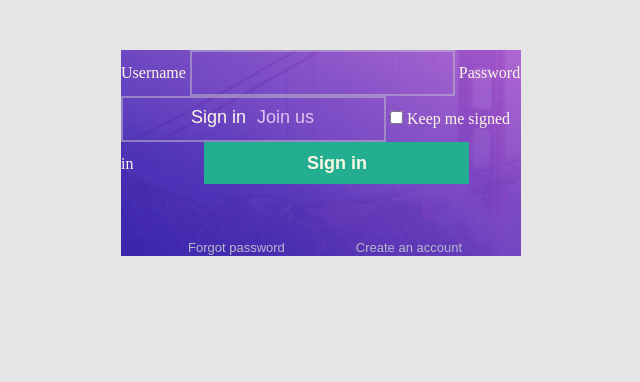
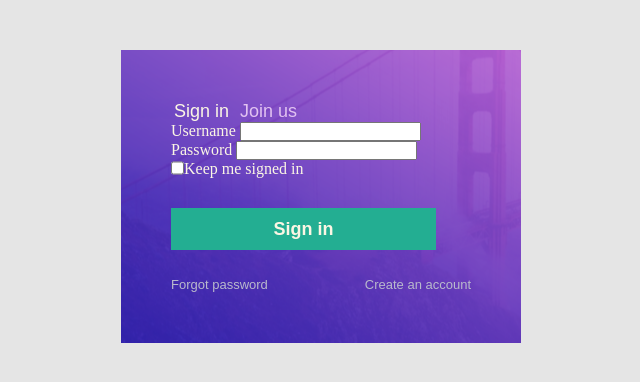
Before and after one commit to Katiasun/Lesson12_part2, a plain HTML site: page index.html in a window 1280 px wide. Shown: the whole page, without its empty margins (319-959 px from the left). Drawn offline with Linux system fonts and the light colour scheme.

Commit message:
added div

```diff
--- a/css/style.css
+++ b/css/style.css
@@ -11,24 +11,19 @@ body {
   width: 466px;
 }
 .card {
+  display: block;
   margin: 0 auto;
-  /* display: flex; */
-  /* position: absolute; */
+  padding: 50px;
   width: 400px;
   background: url("../img/Image.png") center center no-repeat;
 }
-/* .card::after {
-  background: url("../img/shadow.png");
-} */
+
 .header {
   position: relative;
 }
-.header__actions {
-  position: absolute;
-  left: 67px;
-  top: 56px;
-}
 .actions {
+  display: block;
+
   font-family: "Quicksand", sans-serif;
   line-height: 22px;
   font-size: 18px;
@@ -44,7 +39,7 @@ body {
   padding: 2px;
 }
 .actions a:hover {
-  border: 1px solid rgb(66, 8, 121);
+  text-decoration: underline #e66a64;
 }
 .join {
   color: #e1c2f1;
@@ -55,32 +50,35 @@ body {
   display: flex;
 }
 .field {
-  flex-direction: column;
   margin-bottom: 27px;
   color: #fbf6e4;
   font-size: 16px;
 }
-#username,
-#password {
+label .username,
+label .password {
   border: 2px solid rgba(191, 185, 204, 0.54);
-  box-sizing: border-box;
+
   background: none;
   height: 46px;
   width: 265px;
 }
+.check {
+  display: flex;
+
+  height: 16px;
+}
 .button {
-  font-weight: bold;
+  font-family: " Quicksand", sans-serif;
+  font-weight: 700;
   font-size: 18px;
   line-height: 22px;
-
+  margin-top: 32px;
   background: #23ae92;
   color: #fbf6e4;
 
   width: 265px;
   height: 42px;
   border: none;
-  margin-left: 67px;
-  margin-bottom: 27px;
 
   padding: 10px 100px;
   cursor: pointer;
@@ -88,15 +86,17 @@ body {
 .button:hover {
   background: #23ae61;
 }
+.links {
+  display: flex;
+  justify-content: space-between;
+}
 .links a {
   font-family: " Quicksand", sans-serif;
   text-decoration: none;
   font-size: 13px;
   line-height: 16px;
   color: #b9b9cc;
-  margin-bottom: 56px;
-  margin-left: 67px;
 }
 .links a:hover {
-  background-color: #9c71cc;
+  text-decoration: underline #9c71cc;
 }
--- a/index.html
+++ b/index.html
@@ -24,14 +24,19 @@
 
         <div class="content">
           <form class="field" action="">
-            <label for="username">Username</label>
-            <input id="username" type="text" name="Username" />
+            <div class="username field__username">
+              <label for="username">Username</label>
+              <input id="username" type="text" name="Username" />
+            </div>
 
-            <label for="password">Password</label>
-            <input id="password" type="password" name="password" />
-
-            <input id="sing" type="checkbox" value="sing in" />
-            <label for="sing">Keep me signed in</label>
+            <div class="password field__password">
+              <label for="password">Password</label>
+              <input id="password" type="password" name="password" />
+            </div>
+            <div class="check">
+              <input class="check" id="sing" type="checkbox" value="sing in" />
+              <label for="sing">Keep me signed in</label>
+            </div>
 
             <input class="button" type="submit" value="Sign in" />
           </form>
```
